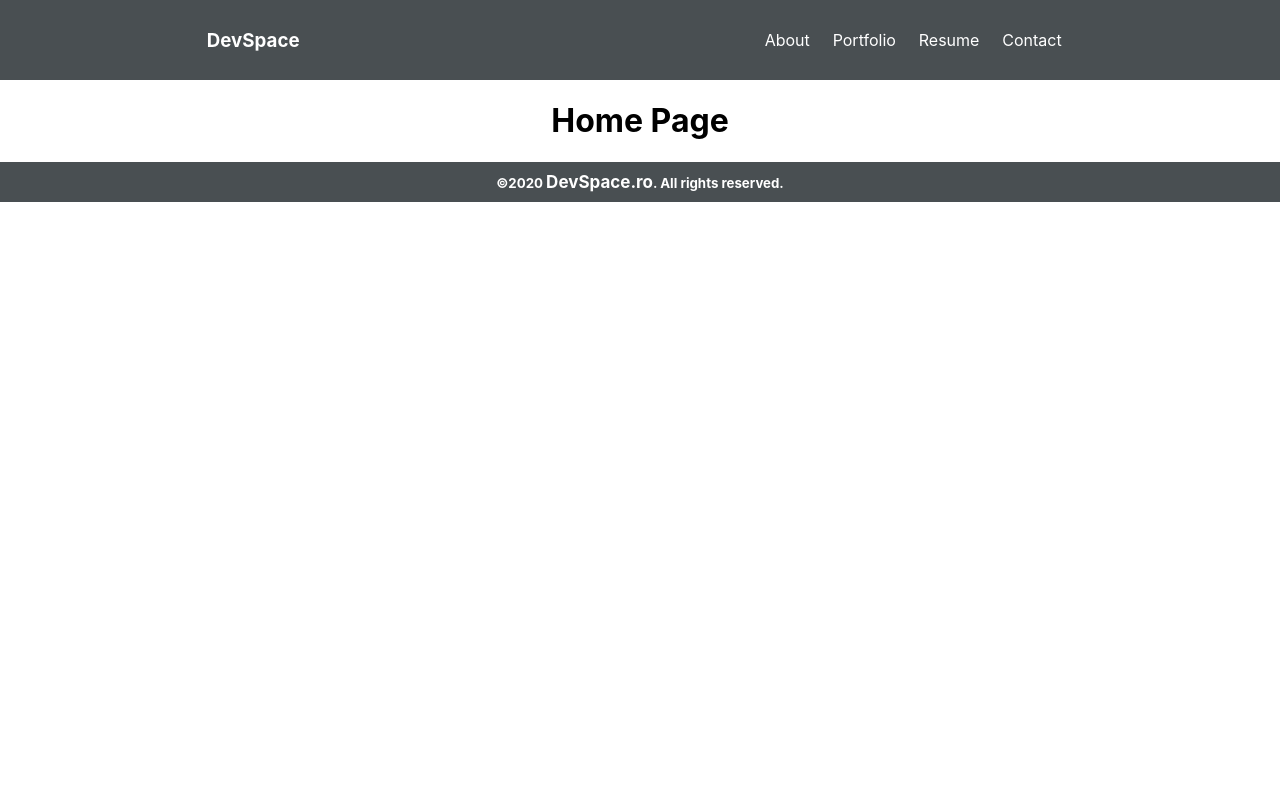
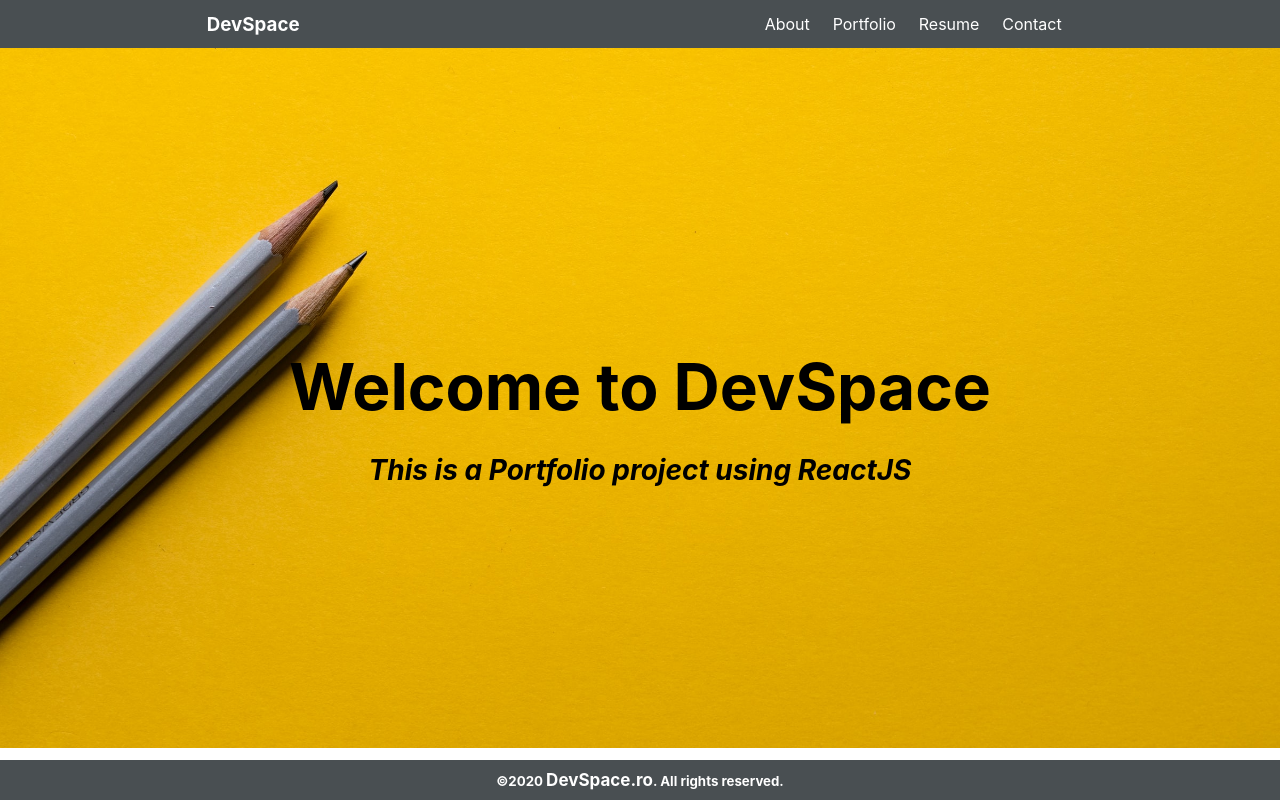
Before and after one commit to horoiu/Portfolio-Licenta, a React (Create React App) app: page / in a window 1280 px wide. Built offline with nearby package versions, Linux system fonts and the light colour scheme.

Commit message:
Worked on HomePage & footer. Implemented fixed footer.

```diff
--- a/public/index.html
+++ b/public/index.html
@@ -10,34 +10,13 @@
             content="Web site created using create-react-app"
         />
         <link rel="apple-touch-icon" href="%PUBLIC_URL%/logo192.png" />
-    <!--
-      manifest.json provides metadata used when your web app is installed on a
-      user's mobile device or desktop. See https://developers.google.com/web/fundamentals/web-app-manifest/
-    -->
+
         <link rel="manifest" href="%PUBLIC_URL%/manifest.json" />
-    <!--
-      Notice the use of %PUBLIC_URL% in the tags above.
-      It will be replaced with the URL of the `public` folder during the build.
-      Only files inside the `public` folder can be referenced from the HTML.
 
-      Unlike "/favicon.ico" or "favicon.ico", "%PUBLIC_URL%/favicon.ico" will
-      work correctly both with client-side routing and a non-root public URL.
-      Learn how to configure a non-root public URL by running `npm run build`.
-    -->
-    <title>React App</title>
+        <title>DevSpace - Portfolio App</title>
     </head>
     <body>
         <noscript>You need to enable JavaScript to run this app.</noscript>
         <div id="root"></div>
-    <!--
-      This HTML file is a template.
-      If you open it directly in the browser, you will see an empty page.
-
-      You can add webfonts, meta tags, or analytics to this file.
-      The build step will place the bundled scripts into the <body> tag.
-
-      To begin the development, run `npm start` or `yarn start`.
-      To create a production bundle, use `npm run build` or `yarn build`.
-    -->
     </body>
 </html>
--- a/src/App.css
+++ b/src/App.css
@@ -8,3 +8,13 @@
     text-align: center;
     box-sizing: border-box;
 }
+
+footer {
+    background-color: orange;
+    position: absolute;
+    left: 0;
+    bottom: 0;
+    height: 100px;
+    width: 100%;
+    overflow: hidden;
+}
--- a/src/components/footer/footer.css
+++ b/src/components/footer/footer.css
@@ -1,11 +1,16 @@
 .footer {
     height: 5vh;
+    width: 100%;
+    position: absolute;
+    left: 0;
+    bottom: 0;
     font-size: 16px;
+    color: var(--color-1);
+    background-color: var(--nav-bg-color);
     display: flex;
     align-items: center;
     justify-content: center;
-    background-color: var(--nav-bg-color);
-    color: var(--color-1);
+    overflow: hidden;
 }
 
 .footer a {
--- a/src/components/footer/footer.js
+++ b/src/components/footer/footer.js
@@ -5,11 +5,11 @@ import { Link } from "react-router-dom";
 const year = new Date().getFullYear();
 function Footer() {
     return (
-        <div className="footer">
+        <footer className="footer">
             <h5>
                 ©{year} <Link to="/"> DevSpace.ro</Link>. All rights reserved.
             </h5>
-        </div>
+        </footer>
     );
 }
 
--- a/src/components/navigation/navigation.css
+++ b/src/components/navigation/navigation.css
@@ -2,7 +2,7 @@
     display: flex;
     justify-content: space-around;
     align-items: center;
-    min-height: 10vh;
+    height: 6vh;
     color: var(--color-1);
     background-color: var(--nav-bg-color);
 }
--- /dev/null
+++ b/src/pages/home/home.css
@@ -0,0 +1,18 @@
+header {
+    margin: 0 auto;
+    text-align: center;
+    padding-top: 300px;
+    color: var(--color-3);
+}
+
+header h1 {
+    margin: 0;
+    font-size: 4rem;
+}
+
+header p {
+    font-size: 1.75rem;
+    font-weight: 700;
+    font-style: italic;
+    margin-bottom: 30px;
+}
--- a/src/pages/home/home.js
+++ b/src/pages/home/home.js
@@ -1,11 +1,20 @@
 import React from "react";
-// import "./home.css";
+import "./home.css";
+
+import Background from "../../img/bg-mastHead.jpg";
+
+const myStyles = {
+    backgroundImage: `url(${Background})`,
+    height: "50vh",
+    backgroundSize: "cover",
+};
 
 function Home() {
     return (
-        <div className="home">
-            <h1>Home Page</h1>
-        </div>
+        <header id="header" style={myStyles}>
+            <h1>Welcome to DevSpace</h1>
+            <p>This is a Portfolio project using ReactJS</p>
+        </header>
     );
 }
 
```
Also changed, not shown: src/img/bg-mastHead.jpg (added). Lines whose indentation alone changed are shown as unchanged.
